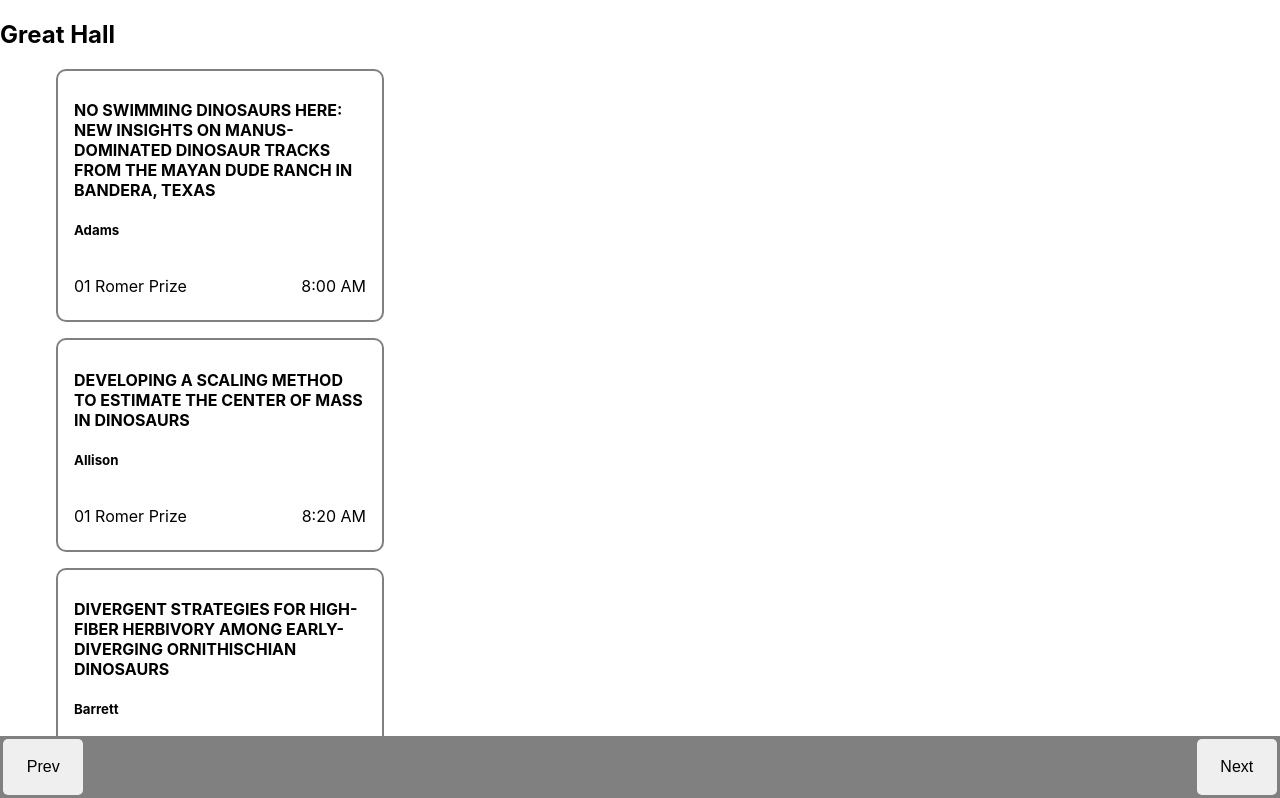
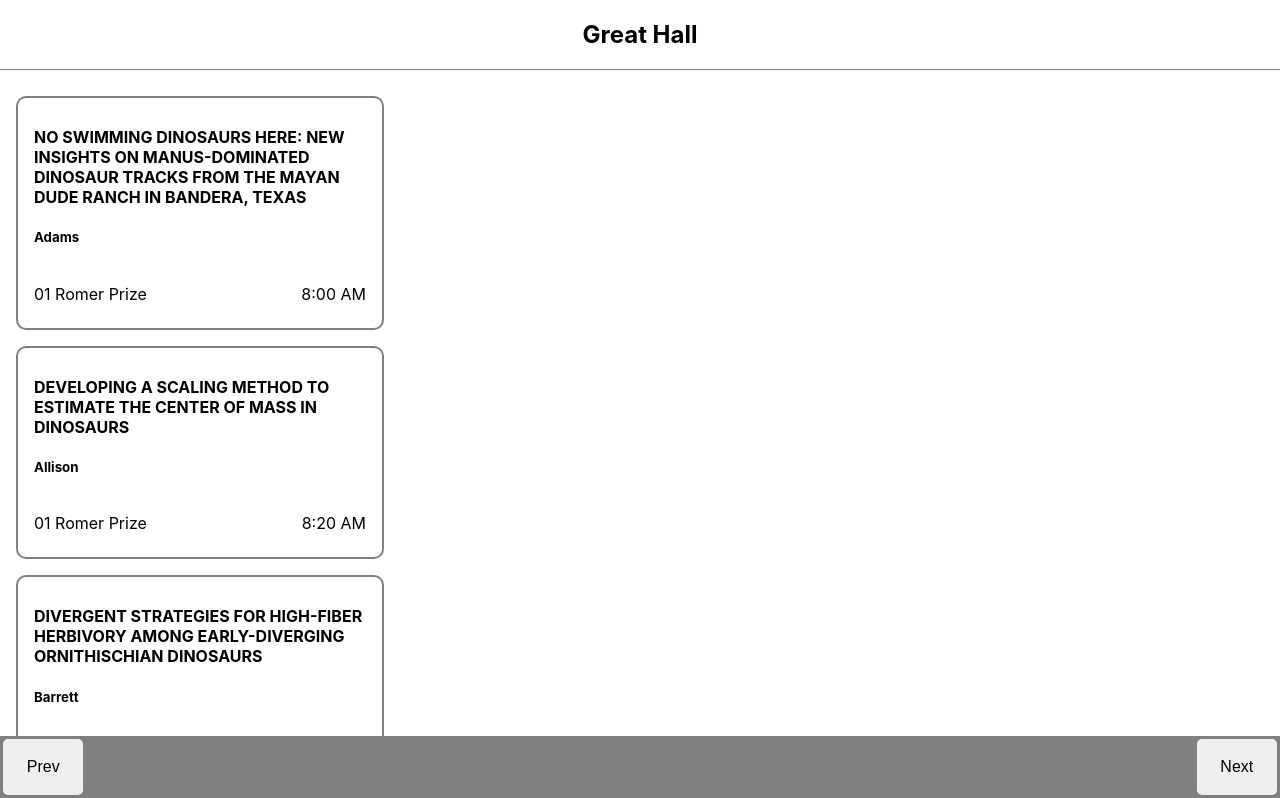
Before and after one commit to MeenaFoerderer/Capstone-project, a Next.js app: page / in a window 1280 px wide. Shown: the top 798 px of the page. Built offline with nearby package versions, Linux system fonts and the light colour scheme.

Commit message:
header positioning and aligning content

```diff
--- a/components/GlobalStyles.js
+++ b/components/GlobalStyles.js
@@ -11,6 +11,12 @@ const GlobalStyles = createGlobalStyle`
     * {
         box-sizing: border-box;
     }
+    main {
+        margin: 0 auto;
+        display: flex;
+        flex-direction: column;
+        justify-content: center;
+    }
 `;
 
 export default GlobalStyles;
--- /dev/null
+++ b/components/Header.js
@@ -0,0 +1,13 @@
+import styled from "styled-components";
+
+const Header = styled.div`
+  text-align: center;
+  position: fixed;
+  top: 0;
+  left: 0;
+  right: 0;
+  background-color: #fff;
+  border-bottom: 1px solid gray;
+`;
+
+export default Header;
--- a/components/TalkList.js
+++ b/components/TalkList.js
@@ -3,6 +3,8 @@ import styled from "styled-components";
 const TalkList = styled.ul`
   list-style: none;
   width: 400px;
+  padding: 0;
+  margin: 5em 0;
 `;
 
 export default TalkList;
--- a/pages/greatHall/index.js
+++ b/pages/greatHall/index.js
@@ -1,4 +1,5 @@
 import { data } from "../../components/utils/data";
+import Header from "../../components/Header";
 import TalkList from "../../components/TalkList";
 import TalkItem from "../../components/TalkItem";
 import TalkInfoWrapper from "../../components/TalkInfoWrapper";
@@ -8,7 +9,9 @@ import Link from "next/link";
 function GreatHallRoom() {
   return (
     <>
-      <h2>Great Hall</h2>
+      <Header>
+        <h2>Great Hall</h2>
+      </Header>
       <TalkList>
         {data
           .filter((talk) => talk.room === "Great Hall")
--- a/pages/index.js
+++ b/pages/index.js
@@ -1,7 +1,11 @@
 import GreatHallRoom from "./greatHall";
 
 function Home() {
-  return <GreatHallRoom />;
+  return (
+    <main>
+      <GreatHallRoom />
+    </main>
+  );
 }
 
 export default Home;
--- a/pages/libertyHall/index.js
+++ b/pages/libertyHall/index.js
@@ -1,4 +1,5 @@
 import { data } from "../../components/utils/data";
+import Header from "../../components/Header";
 import TalkList from "../../components/TalkList";
 import TalkItem from "../../components/TalkItem";
 import TalkInfoWrapper from "../../components/TalkInfoWrapper";
@@ -8,7 +9,10 @@ import Link from "next/link";
 function LibertyHallRoom() {
   return (
     <>
-      <h2>Liberty Hall</h2>
+      <Header>
+        <h2>Liberty Hall</h2>
+      </Header>
+
       <TalkList>
         {data
           .filter((talk) => talk.room === "Metro West")
--- a/pages/metroEast/index.js
+++ b/pages/metroEast/index.js
@@ -1,4 +1,5 @@
 import { data } from "../../components/utils/data";
+import Header from "../../components/Header";
 import TalkList from "../../components/TalkList";
 import TalkItem from "../../components/TalkItem";
 import TalkInfoWrapper from "../../components/TalkInfoWrapper";
@@ -8,7 +9,10 @@ import Link from "next/link";
 function MetroEastRoom() {
   return (
     <>
-      <h2>Metro East</h2>
+      <Header>
+        <h2>Metro East</h2>
+      </Header>
+
       <TalkList>
         {data
           .filter((talk) => talk.room === "Metro East")
```
